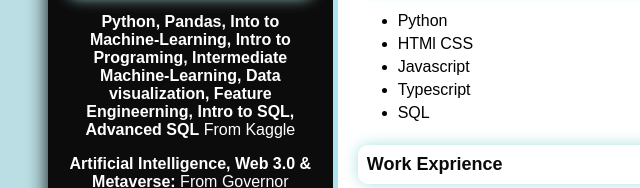
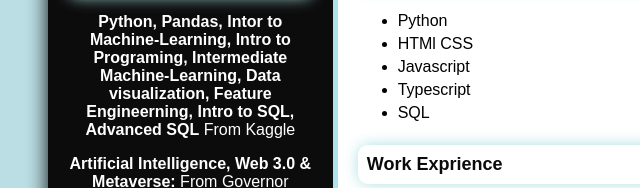
Before and after one commit to SibtainAli92/static-interactive-resume-builder, a plain HTML site: page index.html in a window 1280 px wide. Shown: the part 595-783 px from the top of the page, 200-840 px from the left. Drawn offline with Linux system fonts and the light colour scheme.

Commit message:
Update index.html

```diff
--- a/index.html
+++ b/index.html
@@ -18,7 +18,7 @@
 
         <section id="certification">
             <h3 style="color: #f8f4f4;">Certification</h3>
-            <p><b>Python, Pandas, Into to Machine-Learning, Intro to Programing, Intermediate Machine-Learning, Data visualization, Feature Engineerning, Intro to SQL, Advanced SQL</b> From Kaggle</p>
+            <p><b>Python, Pandas, Intor to Machine-Learning, Intro to Programing, Intermediate Machine-Learning, Data visualization, Feature Engineerning, Intro to SQL, Advanced SQL</b> From Kaggle</p>
             <p><b>Artificial Intelligence, Web 3.0 & Metaverse:</b> From Governor House, Karachi (Ongoing)</p>
         </section>
      </div>
```
